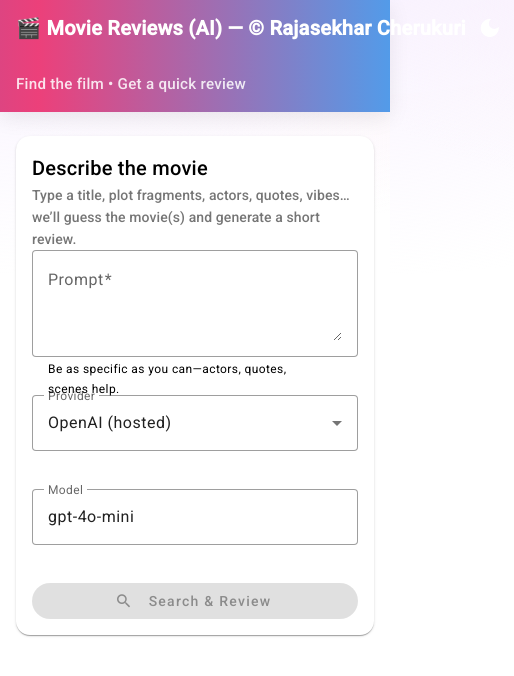
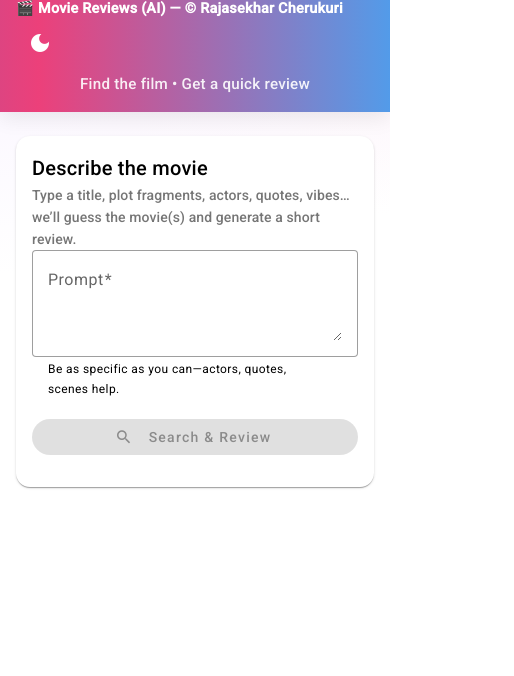
Before and after one commit to cherukuri2/movie-reviews-ui, an Angular app: page / in a window 390 px wide. Shown: the top 676 px of the page, 514 px wide, since content can reach past the window. Built offline with nearby package versions, Linux system fonts and the light colour scheme.

Commit message:
styling corrections
Tttle wrapping in mobile view

```diff
--- a/src/app/app.component.html
+++ b/src/app/app.component.html
@@ -41,6 +41,7 @@
         </mat-form-field>
 
         <div class="row-2">
+          <!--
           <mat-form-field appearance="outline" class="half">
             <mat-label>Provider</mat-label>
             <mat-select formControlName="provider">
@@ -53,8 +54,9 @@
             <mat-label>Model</mat-label>
             <input matInput formControlName="model" placeholder="gpt-4o-mini or llama3.1" />
           </mat-form-field>
+        -->
         </div>
-
+        <div class="submit-row">
           <button
             mat-raised-button
             color="primary"
@@ -65,6 +67,7 @@
             <mat-icon>search</mat-icon>
             <span>Search & Review</span>
           </button>
+        </div>
       </form>
 
       <mat-progress-bar *ngIf="svc.loading" mode="indeterminate"></mat-progress-bar>
--- a/src/app/app.component.scss
+++ b/src/app/app.component.scss
@@ -77,3 +77,54 @@
 @media (max-width: 720px) {
   .row-2 { grid-template-columns: 1fr; }
 }
+
+
+/* Make the title wrap correctly */
+.app-toolbar .title {
+  white-space: normal !important;      /* allow text to wrap */
+  overflow-wrap: anywhere;             /* break long words if needed */
+  flex: 1 1 auto;                      /* allow title to shrink and grow */
+  line-height: 1.3;
+  font-weight: 600;
+  font-size: 1.05rem;
+  margin-right: 0.5rem;
+}
+
+/* Ensure toolbar rows handle wrapping on small screens */
+.app-toolbar .mat-toolbar-row {
+  flex-wrap: wrap;                     /* let content wrap to next line */
+  align-items: center;
+}
+
+/* Make toolbar button align to top on wrap */
+.app-toolbar button[mat-icon-button] {
+  flex-shrink: 0;
+}
+
+/* Subtitle row tweaks */
+.app-toolbar .subrow .subtitle {
+  white-space: normal;
+  text-align: center;
+  width: 100%;
+  font-size: 0.95rem;
+  opacity: 0.9;
+}
+
+.submit-row {
+  padding-bottom: 16px; /* padding avoids margin collapse entirely */
+}
+.submit-btn {
+  width: 100%;           /* nice for mobile; remove if not desired */
+  margin-top: 8px;
+}
+
+
+/* Mobile responsiveness */
+@media (max-width: 600px) {
+  .app-toolbar .title {
+    font-size: 0.9rem;
+  }
+  .app-toolbar .subtitle {
+    font-size: 0.85rem;
+  }
+}
```
Lines whose indentation alone changed are shown as unchanged.
